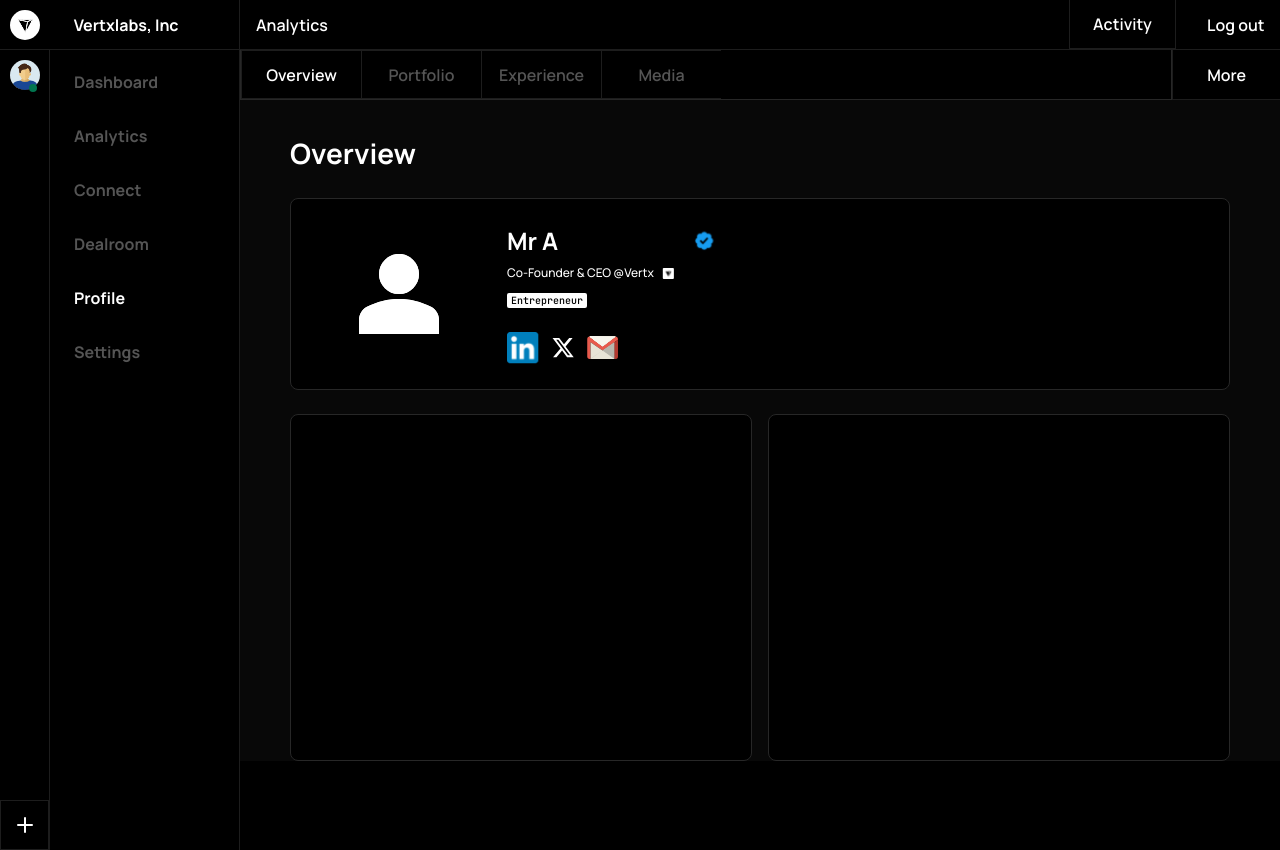
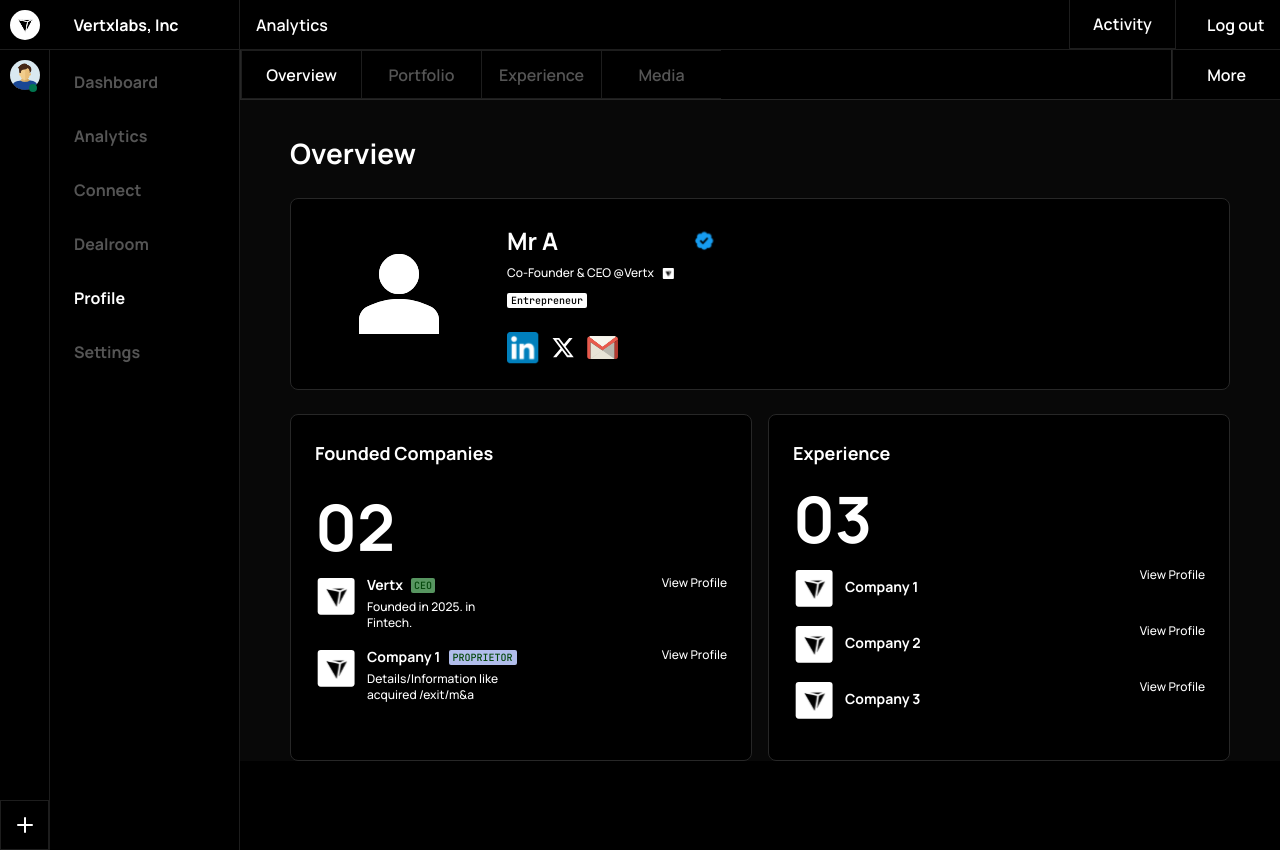
Before and after one commit to MrJs6781/vertex_test, a React (Vite) app: page /profile in a window 1280 px wide. Built offline with nearby package versions, Linux system fonts and the light colour scheme.

Commit message:
feat : complete profile design part two

```diff
--- a/src/index.css
+++ b/src/index.css
@@ -37,11 +37,15 @@
   --font-jetBrainsMono-medium: "jetBrainsMono-medium", sans-serif;
   --tracking-title: -4%;
   --color-primary-gray: #1d1d1d;
+  --color-primary-silver: #b1bdeb;
   --color-primary-black: #080808;
   --color-primary-green: #01754f;
+  --color-secondary-green: #579560;
+  --color-third-green: #04470b;
   --color-secondary-gray: #555555;
   --color-third-gray: #272727;
   --text-primary-extra-large: 32px;
+  --text-secondary-extra-large: 64px;
   --text-primary-large: 28px;
   --text-primary-medium: 20px;
   --text-xss: 10px;
--- a/src/pages/Profile.jsx
+++ b/src/pages/Profile.jsx
@@ -5,6 +5,41 @@ const AnalyticsTab = [
   { id: 2, name: "Portfolio" },
   { id: 3, name: "Experience" },
   { id: 4, name: "Media" },
+];
+
+const FoundedCompaniesList = [
+  {
+    id: 1,
+    image: "/assets/img/vertex-logo.svg",
+    title: "Vertx",
+    proto: "CEO",
+    desc: "Founded in 2025. in Fintech.",
+  },
+  {
+    id: 2,
+    image: "/assets/img/vertex-logo.svg",
+    title: "Company 1",
+    proto: "PROPRIETOR",
+    desc: "Details/Information like acquired /exit/m&a",
+  },
+];
+
+const ExperienceList = [
+  {
+    id: 1,
+    image: "/assets/img/vertex-logo.svg",
+    title: "Company 1",
+  },
+  {
+    id: 2,
+    image: "/assets/img/vertex-logo.svg",
+    title: "Company 2",
+  },
+  {
+    id: 3,
+    image: "/assets/img/vertex-logo.svg",
+    title: "Company 3",
+  },
 ];
 
 const TabList = ({ tab, activeTab, setActiveTab }) => {
@@ -77,8 +112,88 @@ const ShowOverviewTab = () => {
         </div>
       </div>
       <div className="w-full h-auto min-h-70 grid grid-cols-2 gap-4 mt-6">
-        <div className="bg-black border border-third-gray rounded-lg w-full min-h-90"></div>
-        <div className="bg-black border border-third-gray rounded-lg w-full min-h-90"></div>
+        <div className="bg-black border border-third-gray rounded-lg w-full min-h-90 p-6">
+          <h3 className="text-white font-manrope-bold font-extrabold text-lg">
+            Founded Companies
+          </h3>
+          <p className="text-white font-manrope-bold text-secondary-extra-large mt-3">
+            02
+          </p>
+          <ul className="w-full flex flex-col items-start gap-4">
+            {FoundedCompaniesList?.map((item, _index) => (
+              <li
+                key={item.id}
+                className="w-full flex items-start justify-between"
+              >
+                <span className="w-fit flex items-start gap-3">
+                  <img
+                    src="/assets/img/vertex-logo.svg"
+                    alt=""
+                    className="object-cover w-10 h-10 rounded-xs"
+                  />
+                  <span className="w-full flex flex-col items-start gap-1">
+                    <span className="w-full flex items-center justify-start gap-2">
+                      <h3 className="text-white font-manrope-bold text-sm">
+                        {item?.title}
+                      </h3>
+                      <span
+                        className={
+                          _index != 1
+                            ? "bg-secondary-green rounded-xs min-h-3 min-w-6 flex items-center justify-center"
+                            : "bg-primary-silver rounded-xs min-h-3 min-w-6 flex items-center justify-center px-1"
+                        }
+                      >
+                        <p className="text-third-green text-xss font-jetBrainsMono-medium tracking-title">
+                          {item?.proto}
+                        </p>
+                      </span>
+                    </span>
+                    <p className="w-full max-w-36 font-manrope-medium text-white text-xs">
+                      {item?.desc}
+                    </p>
+                  </span>
+                </span>
+                <button className="text-white font-manrope-medium text-xs cursor-pointer">
+                  View Profile
+                </button>
+              </li>
+            ))}
+          </ul>
+        </div>
+        <div className="bg-black border border-third-gray rounded-lg w-full min-h-90 p-6">
+          <h3 className="text-white font-manrope-bold font-extrabold text-lg">
+            Experience
+          </h3>
+          <p className="text-white font-manrope-bold text-secondary-extra-large mt-1">
+            03
+          </p>
+          <ul className="w-full flex flex-col items-start gap-4">
+            {ExperienceList?.map((item, _index) => (
+              <li
+                key={item.id}
+                className="w-full flex items-start justify-between"
+              >
+                <span className="w-fit flex items-center gap-3">
+                  <img
+                    src="/assets/img/vertex-logo.svg"
+                    alt=""
+                    className="object-cover w-10 h-10 rounded-xs"
+                  />
+                  <span className="w-full flex flex-col items-start gap-1">
+                    <span className="w-full flex items-center justify-start gap-2">
+                      <h3 className="text-white font-manrope-bold text-sm">
+                        {item?.title}
+                      </h3>
+                    </span>
+                  </span>
+                </span>
+                <button className="text-white font-manrope-medium text-xs cursor-pointer">
+                  View Profile
+                </button>
+              </li>
+            ))}
+          </ul>
+        </div>
       </div>
     </div>
   );
```
